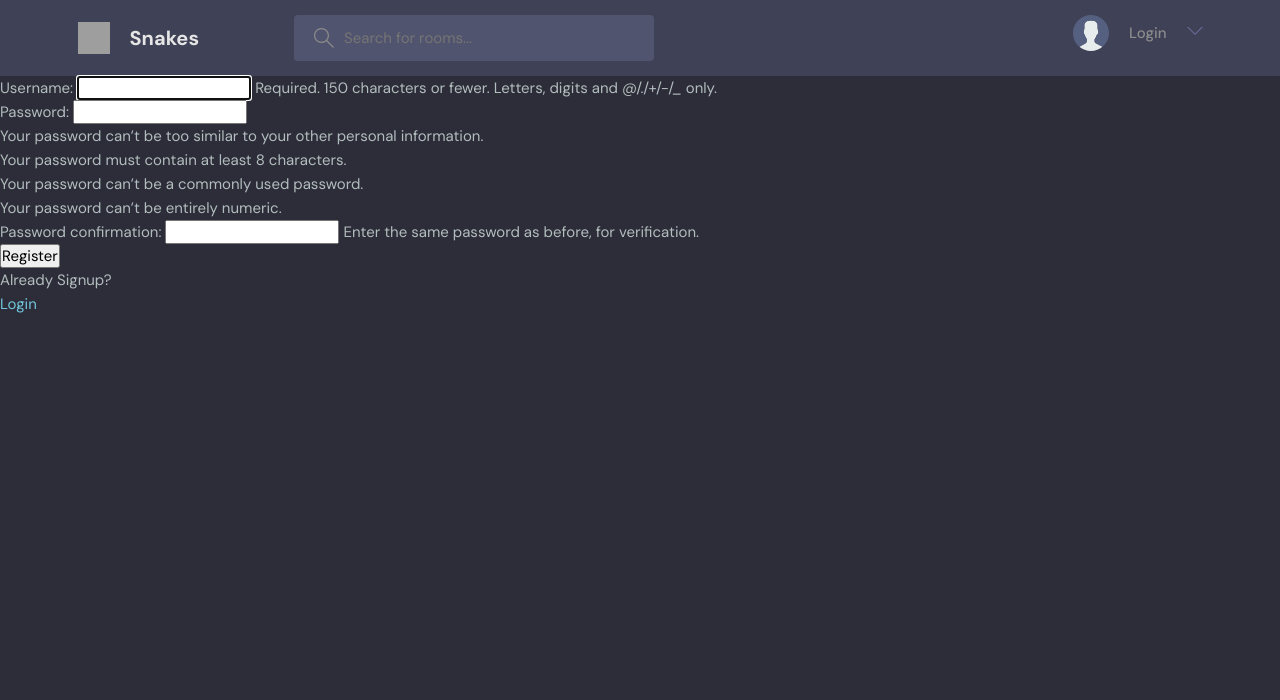
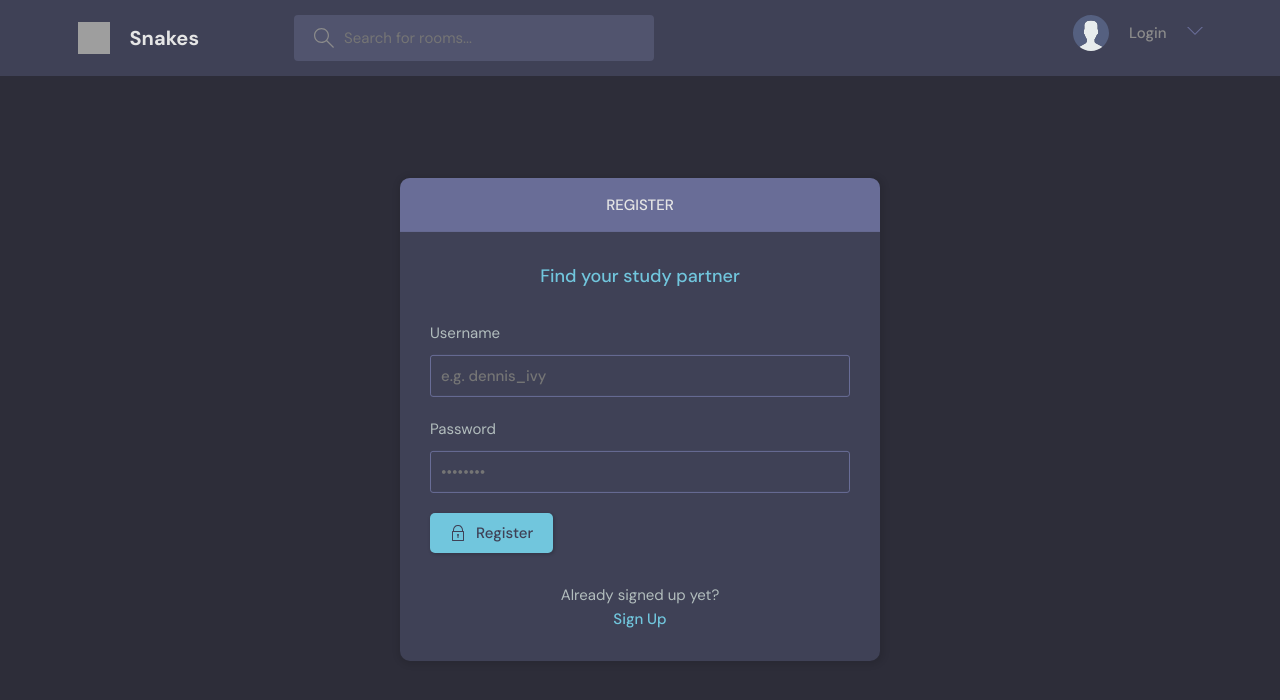
Before and after one commit to MuhammadRaahim/chat_room, a Django app: page /register/ in a window 1280 px wide. Shown: the top 700 px of the page. Run offline with Django 3.2, Linux system fonts and the light colour scheme; grey boxes are pictures that could not be loaded.

Commit message:
login forms

```diff
--- a/appProject/myapp/templates/myapp/login_form.html
+++ b/appProject/myapp/templates/myapp/login_form.html
@@ -1,36 +1,123 @@
 {% extends 'main.html' %}
+
 {% block content %}
 
+
+<main class="auth layout">
     {% if page == 'login' %}
+    <div class="container">
+        <div class="layout__box">
+            <div class="layout__boxHeader">
+                <div class="layout__boxTitle">
+                    <h3>Login</h3>
+                </div>
+            </div>
+            <div class="layout__body">
+                <h2 class="auth__tagline">Find your study partner</h2>
 
-<div>
-    <form method="post" action="">
+                <form class="form" action="" method="post">
                     {% csrf_token %}
-        <label>Email</label>
-        <input type="text" name="username" placeholder="Email">
-        <label>Password</label>
-        <input type="password" name="password" placeholder="Password">
-        <input type="submit" value="login">
+
+                    <div class="form__group form__group">
+                        <label for="room_name">Username</label>
+                        <input id="username" name="username" type="text" placeholder="e.g. dennis_ivy"/>
+                    </div>
+                    <div class="form__group">
+                        <label for="password">Password</label>
+                        <input
+                                id="password"
+                                name="password"
+                                type="password"
+                                placeholder="&bull;&bull;&bull;&bull;&bull;&bull;&bull;&bull;"
+                        />
+                    </div>
+
+                    <button class="btn btn--main" type="submit">
+                        <svg
+                                version="1.1"
+                                xmlns="http://www.w3.org/2000/svg"
+                                width="32"
+                                height="32"
+                                viewBox="0 0 32 32"
+                        >
+                            <title>lock</title>
+                            <path
+                                    d="M27 12h-1v-2c0-5.514-4.486-10-10-10s-10 4.486-10 10v2h-1c-0.553 0-1 0.447-1 1v18c0 0.553 0.447 1 1 1h22c0.553 0 1-0.447 1-1v-18c0-0.553-0.447-1-1-1zM8 10c0-4.411 3.589-8 8-8s8 3.589 8 8v2h-16v-2zM26 30h-20v-16h20v16z"
+                            ></path>
+                            <path
+                                    d="M15 21.694v4.306h2v-4.306c0.587-0.348 1-0.961 1-1.694 0-1.105-0.895-2-2-2s-2 0.895-2 2c0 0.732 0.413 1.345 1 1.694z"
+                            ></path>
+                        </svg>
+
+                        Login
+                    </button>
                 </form>
-    <p>Not Signup yet?</p>
-    <a href="{% url 'register' %}">Signup</a>
+
+                <div class="auth__action">
+                    <p>Haven't signed up yet?</p>
+                    <a href="{% url 'register' %}" class="btn btn--link">Sign Up</a>
+                </div>
+            </div>
+        </div>
     </div>
 
     {% else %}
 
-<div>
-    <form method="post" action="">
-        {% csrf_token %}
+    <div class="container">
+        <div class="layout__box">
+            <div class="layout__boxHeader">
+                <div class="layout__boxTitle">
+                    <h3>Register</h3>
+                </div>
+            </div>
+            <div class="layout__body">
+                <h2 class="auth__tagline">Find your study partner</h2>
 
-        {{form.as_p}}
-
-        <input type="submit" value="Register">
-    </form>
-     <p>Already Signup?</p>
-     <a href="{% url 'login' %}">Login</a>
+                <form class="form" action="#">
+                    <div class="form__group form__group">
+                        <label for="room_name">Username</label>
+                        <input id="username" name="username" type="text" placeholder="e.g. dennis_ivy"/>
+                    </div>
+                    <div class="form__group">
+                        <label for="password">Password</label>
+                        <input
+                                id="password"
+                                name="password"
+                                type="password"
+                                placeholder="&bull;&bull;&bull;&bull;&bull;&bull;&bull;&bull;"
+                        />
                     </div>
 
+                    <button class="btn btn--main" type="submit">
+                        <svg
+                                version="1.1"
+                                xmlns="http://www.w3.org/2000/svg"
+                                width="32"
+                                height="32"
+                                viewBox="0 0 32 32"
+                        >
+                            <title>lock</title>
+                            <path
+                                    d="M27 12h-1v-2c0-5.514-4.486-10-10-10s-10 4.486-10 10v2h-1c-0.553 0-1 0.447-1 1v18c0 0.553 0.447 1 1 1h22c0.553 0 1-0.447 1-1v-18c0-0.553-0.447-1-1-1zM8 10c0-4.411 3.589-8 8-8s8 3.589 8 8v2h-16v-2zM26 30h-20v-16h20v16z"
+                            ></path>
+                            <path
+                                    d="M15 21.694v4.306h2v-4.306c0.587-0.348 1-0.961 1-1.694 0-1.105-0.895-2-2-2s-2 0.895-2 2c0 0.732 0.413 1.345 1 1.694z"
+                            ></path>
+                        </svg>
 
+                        Register
+                    </button>
+                </form>
+
+                <div class="auth__action">
+                    <p>Already signed up yet?</p>
+                    <a href="{% url 'login' %}" class="btn btn--link">Sign Up</a>
+                </div>
+            </div>
+        </div>
+    </div>
     {% endif %}
+</main>
+
 
 {% endblock content %}
--- a/appProject/myapp/templates/myapp/profile.html
+++ b/appProject/myapp/templates/myapp/profile.html
@@ -18,7 +18,9 @@
           <div class="profile__info">
             <h3>{{user}}</h3>
             <p>@{{user.username}}</p>
-            <a href="edit-user.html" class="btn btn--main btn--pill">Edit Profile</a>
+            {% if request.user == user%}
+            <a href="{% url 'update-profile' %}" class="btn btn--main btn--pill">Edit Profile</a>
+            {% endif %}
           </div>
           <div class="profile__about">
             <h3>About</h3>
--- a/appProject/myapp/urls.py
+++ b/appProject/myapp/urls.py
@@ -9,6 +9,7 @@ urlpatterns = [
     path('', views.home, name='home'),
 
     path('profile/<str:pk>/', views.userProfile, name='user-profile'),
+    path('update-profile/', views.updateProfile, name='update-profile'),
 
     path('room/<str:pk>/', views.room, name='room'),
     path('create-room/', views.createRoom, name='create-room'),
--- a/appProject/myapp/views.py
+++ b/appProject/myapp/views.py
@@ -6,7 +6,7 @@ from django.contrib.auth.models import User
 from django.contrib.auth import authenticate, login, logout
 from django.contrib.auth.forms import UserCreationForm
 from .models import Room, Topic, Message
-from .forms import RoomForm
+from .forms import RoomForm, UserForm
 from django.db.models import Q
 from django.http import HttpResponse
 
@@ -182,3 +182,19 @@ def userProfile(request, pk):
     room_message = user.message_set.all()
     context = {'user': user, 'rooms': rooms, 'topics': topics, 'room_message': room_message}
     return render(request, 'myapp/profile.html', context)
+
+
+@login_required(login_url='/login')
+def updateProfile(request):
+
+    user = request.user
+    form = UserForm(instance=user)
+
+    if request.method == 'POST':
+        form = UserForm(request.POST, instance=user)
+        if form.is_valid():
+            form.save()
+            return redirect('user-profile', pk=user.id)
+
+    context = {'form': form}
+    return render(request, 'myapp/update_user.html', context)
--- a/appProject/templates/navbar.html
+++ b/appProject/templates/navbar.html
@@ -46,7 +46,7 @@
             </div>
 
             <div class="dropdown-menu">
-                <a href="settings.html" class="dropdown-link"
+                <a href="{% url 'update-profile' %}" class="dropdown-link"
                 >
                     <svg version="1.1" xmlns="http://www.w3.org/2000/svg" width="32" height="32" viewBox="0 0 32 32">
                         <title>tools</title>
```
Also changed, not shown: appProject/myapp/forms.py (+7 -0 lines), appProject/myapp/templates/myapp/delete.html (+31 -8 lines), appProject/myapp/templates/myapp/delete_old.html (added, +16 -0 lines), appProject/myapp/templates/myapp/login_form_old.html (added, +36 -0 lines), appProject/myapp/templates/myapp/update_user.html (added, +46 -0 lines), appProject/db.sqlite3. Lines whose indentation alone changed are shown as unchanged.
